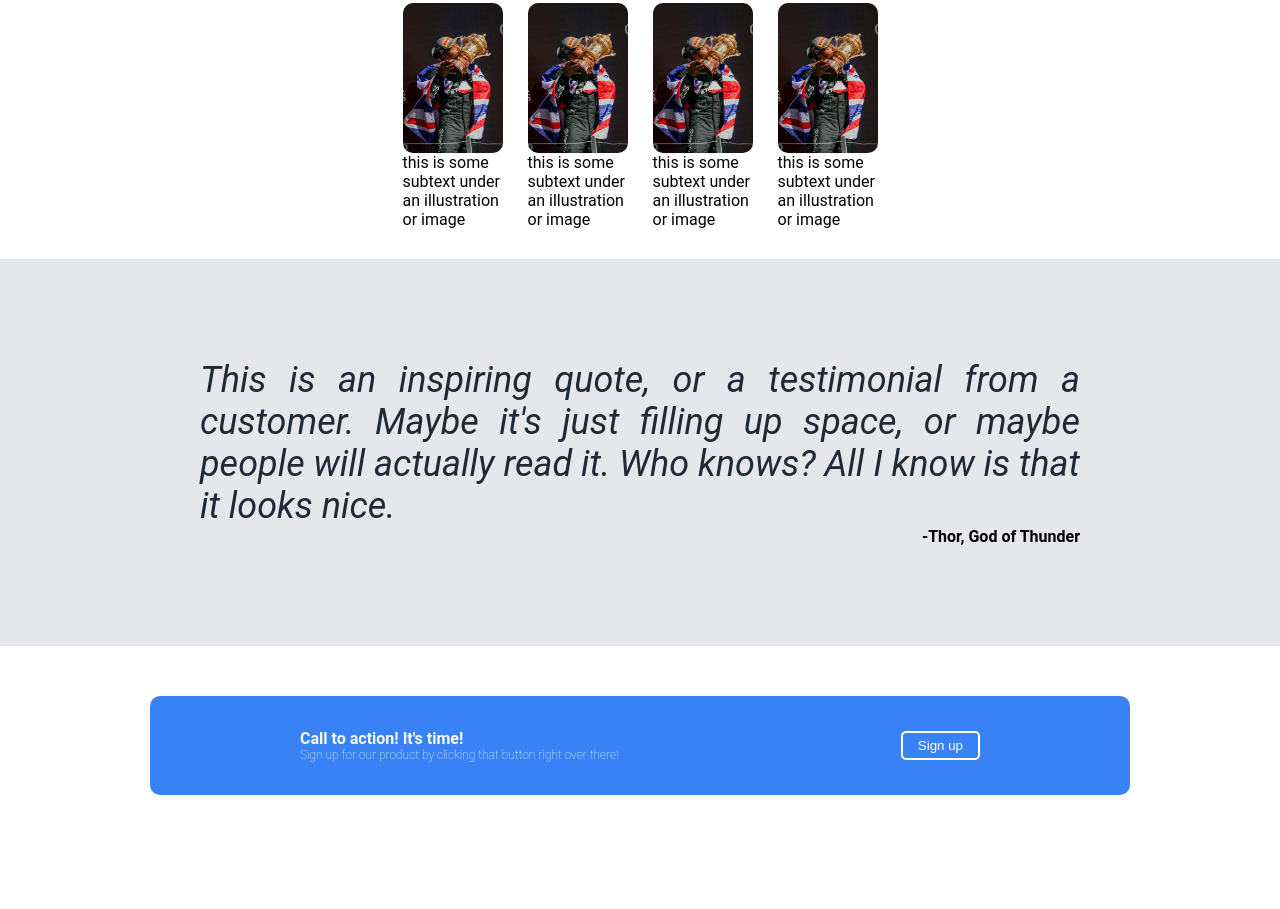
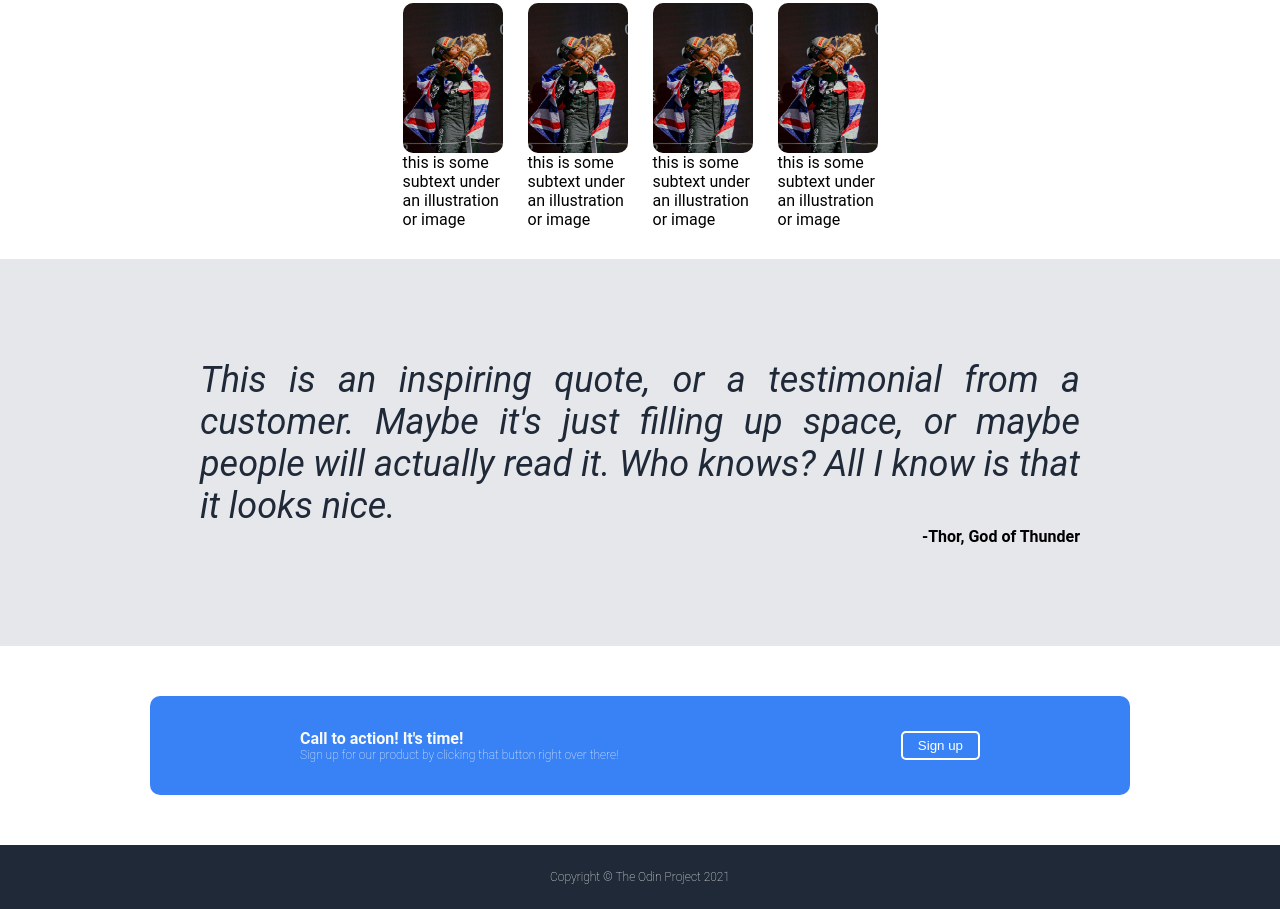
Before and after one commit to Sasha5026/odin-landing-page, a plain HTML site: page index.html in a window 1280 px wide. Shown: the part 461-1370 px from the top of the page. Before the commit the page ends 1306 px from the top, so only its background shows below. Drawn offline with Linux system fonts and the light colour scheme.

Commit message:
Landing page project is finished.

```diff
--- a/index.html
+++ b/index.html
@@ -60,5 +60,6 @@
                 <button class="signup-bottom">Sign up</button>
             </div>
         </div>
+        <div class="footer">Copyright &copy; The Odin Project 2021</div>
     </body>
 </html>
--- a/style.css
+++ b/style.css
@@ -144,3 +144,12 @@ button {
     border: 2px solid white;
     border-radius: 5px;
 }
+
+.footer {
+    background-color: #1f2937;
+    font-size: 12px;
+    font-weight: 50;
+    color: #f9faf8;
+    text-align: center;
+    padding: 25px 200px;
+}
```
